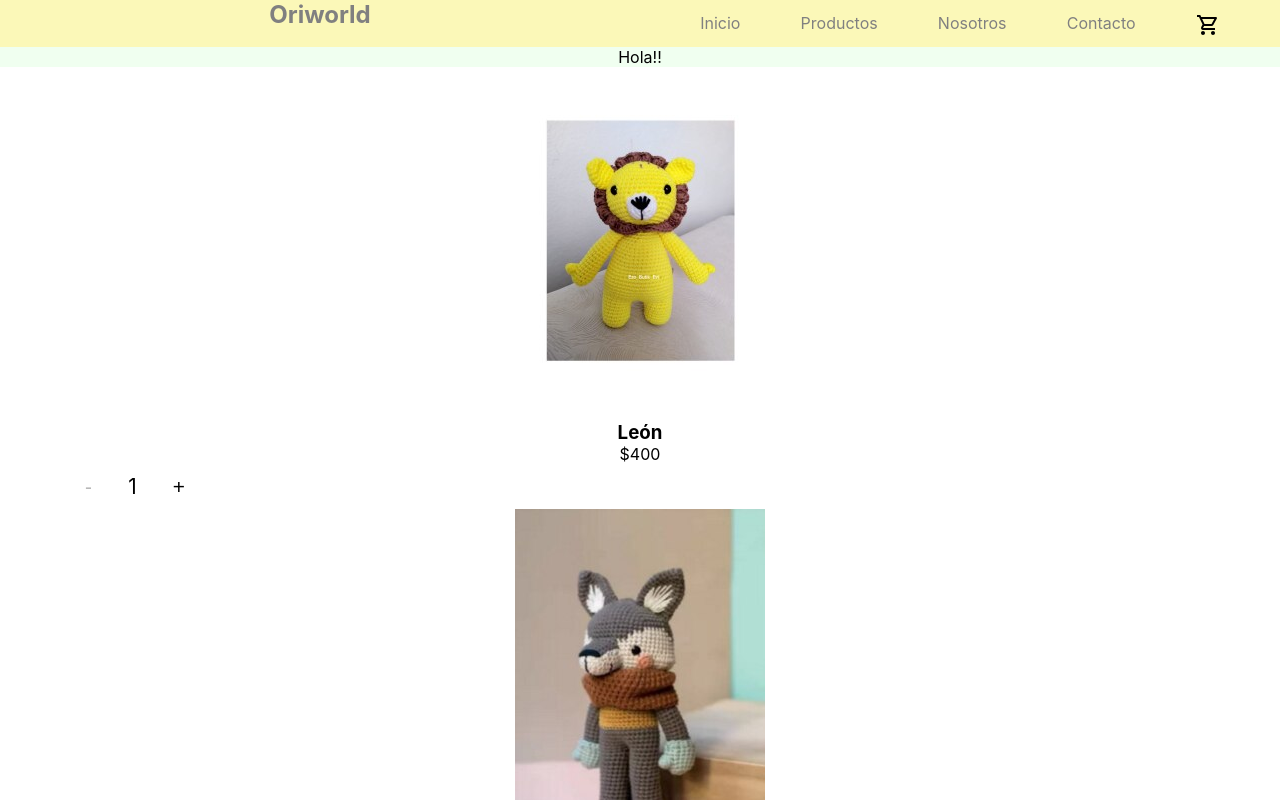
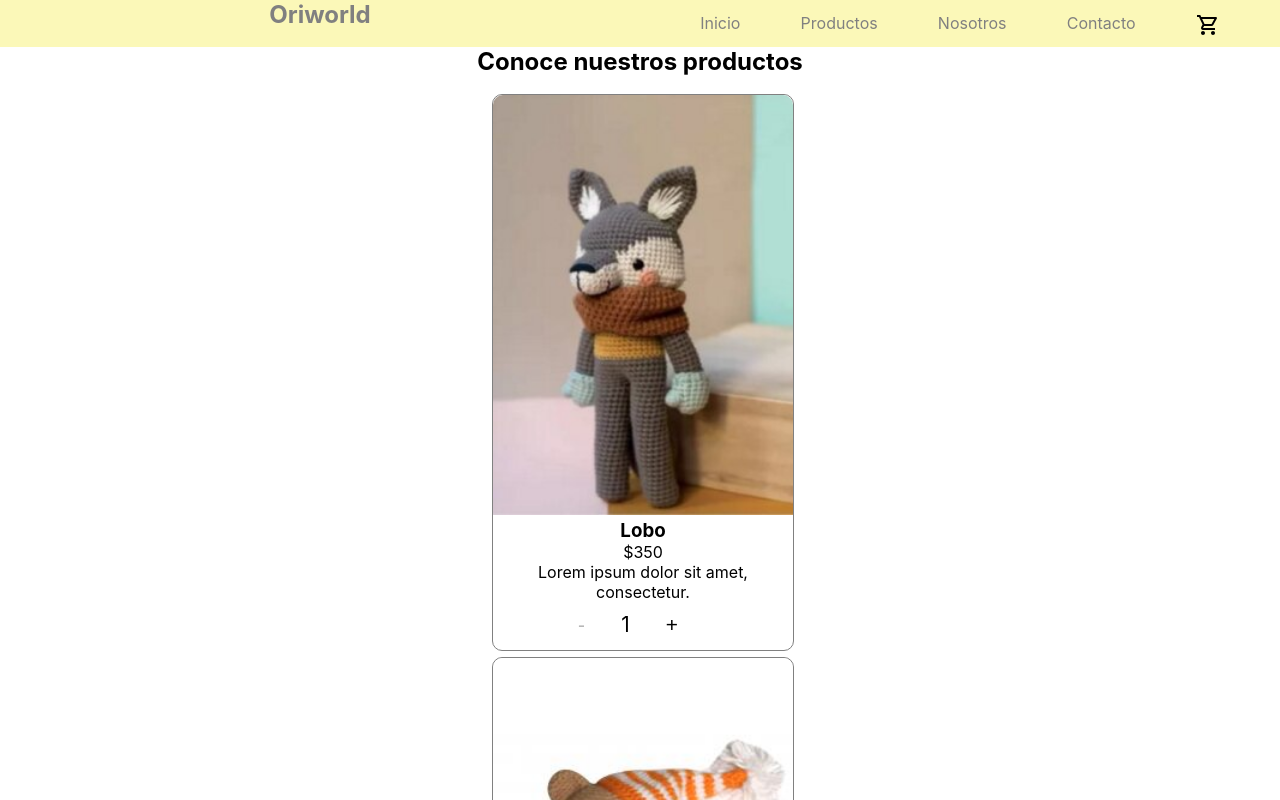
Before and after one commit to virinarl/iri-store, a React (Create React App) app: page / in a window 1280 px wide. Shown: the top 800 px of the page. Built offline with nearby package versions, Linux system fonts and the light colour scheme.

Commit message:
update styles

```diff
--- a/src/App.css
+++ b/src/App.css
@@ -74,8 +74,3 @@ a{
 a:hover{
   font-weight: bold;
   }
-
-  section{
-    background-color: honeydew;
-    text-align: center;
-  }
--- a/src/App.js
+++ b/src/App.js
@@ -10,8 +10,7 @@ function App() {
   return (
     <div className="App">
       <NavBar menu = {menu}/>
-      <ItemListContainer greeting="Hola!!" />
-      <ItemList />
+      <ItemListContainer greeting='Conoce nuestros productos' />
     </div>
   );
 }
--- a/src/components/Item.js
+++ /dev/null
@@ -1,18 +0,0 @@
-import React from 'react';
-import ItemCounts from './ItemCount';
-
-
-const Items = ({title, price, url, stock}) =>{
-    return (
-        <div>
-            <img src={url} alt={title} />
-            <div>
-                <h3>{title}</h3>
-                <p>${price}</p>
-                <ItemCounts initial={1} stock={stock} />
-            </div>
-        </div>
-    )
-};
-
-export default Items
--- a/src/components/ItemList.js
+++ b/src/components/ItemList.js
@@ -1,7 +1,8 @@
 import React from 'react';
 import { useEffect, useState } from 'react';
-import Items from './Item';
+import Items from './Visual/Item';
 import Productos from '../data/infoProductos';
+import './styles/itemList.css';
 
 
 
@@ -33,14 +34,16 @@ const ItemList = () => {
 
     return (
         productos.map((producto) => (
+            <div>
                 <Items
                     key={producto.id}
                     title={producto.title}
                     price={producto.price}
                     url={producto.pictureUrl}
                     stock={producto.stock}
+                    descripcion={producto.descripcion}
                 />
-
+            </div>
         )
         ));
 
--- a/src/components/ItemListContainer.js
+++ b/src/components/ItemListContainer.js
@@ -1,9 +1,15 @@
 import React from 'react';
+import ItemList from './ItemList';
+import './styles/itemListContainer.css';
 
 const ItemListContainer = ({greeting}) => {
-    return <section>
-                <p>{greeting}</p>
-            </section>
+    return (
+        <section className='item-list-container'>
+            <h2>{greeting}</h2>
+
+            <ItemList />
+        </section>
+    )
 };
 
 export default ItemListContainer
--- /dev/null
+++ b/src/components/Visual/Item.js
@@ -0,0 +1,22 @@
+import React from 'react';
+import ItemCounts from '../ItemCount';
+import './Styles/item.css';
+
+
+const Items = ({title, price, url, stock, key, descripcion}) =>{
+    return (
+        <div key={key} className='itemContainer'>
+            <img src={url} alt={title} className='itemPhoto'/>
+            <div>
+                <h3>{title}</h3>
+                <p>${price}</p>
+                <p>{descripcion}</p>
+                <div className='addItem'>
+                    <ItemCounts initial={1} stock={stock} />
+                </div>
+            </div>
+        </div>
+    )
+};
+
+export default Items
--- /dev/null
+++ b/src/components/Visual/Styles/item.css
@@ -0,0 +1,17 @@
+.itemContainer{
+    width: 300px;
+    border: 1px solid gray;
+    padding-bottom: 1%;
+    border-radius: 10px;
+    margin: 1%;
+}
+
+.itemPhoto{
+    width: 100%;
+    border-radius: 10px 10px 0px 0px;
+    object-fit: cover;
+}
+
+.addItem{
+    align-items: center;
+}
--- /dev/null
+++ b/src/components/styles/itemList.css
@@ -0,0 +1,4 @@
+.product-list-container {
+    display: grid;
+    grid-template: 1fr / 1fr 1fr 1fr;
+}
--- /dev/null
+++ b/src/components/styles/itemListContainer.css
@@ -0,0 +1,11 @@
+.item-list-container {
+    display: flex;
+    flex-direction: column;
+    justify-content: center;
+    align-items: center;
+    width: 100%;
+}
+
+.item-list-container h2 {
+    margin-bottom: 15px;
+}
--- a/src/data/infoProductos.js
+++ b/src/data/infoProductos.js
@@ -1,41 +1,32 @@
 import amigorumiWolf from '../assets/products/amigorumiWolf.jpg';
 import sonajeroBear from '../assets/products/bearForBabies.jpg';
-import amigorumiLion from '../assets/products/Lion.jpg';
 import amigorumiBear from '../assets/products/Bear.jpg'
 
 
 const misProductos = [
     {
         id: 1,
-        title:'León',
-        price: 400,
-        pictureUrl: amigorumiLion, //acá tenía que poner pictureUrl, habías puesto picture nomás.
-        stock: 5,
-        descripcion: 'Roma no se hizo en un día',
-    },
-    {
-        id: 2,
         title:'Lobo',
         price:350,
         pictureUrl: amigorumiWolf,
         stock: 4,
-        descripcion: 'Más vale pájaron en mano que mil volando',
+        descripcion: 'Lorem ipsum dolor sit amet, consectetur.',
     },
     {
-        id: 3,
+        id: 2,
         title:'Mordillo',
         price:150,
         pictureUrl: sonajeroBear,
         stock: 7,
-        descripcion: 'Las vacas hacen mu y los gatos miu',
+        descripcion: 'Lorem ipsum dolor sit amet, consectetur.',
     },
     {
-        id:4,
+        id:3,
         title:'Oso',
         price:550,
         pictureUrl: amigorumiBear,
         stock: 2,
-        descripcion: 'Y de qué color es el viento?',
+        descripcion: 'Lorem ipsum dolor sit amet, consectetur.',
     }
 ];
 
```
Also changed, not shown: src/assets/products/Lion.jpg (deleted), src/components/Visual/itemDetails.js (renamed from src/components/itemDetails.js). Lines whose indentation alone changed are shown as unchanged.
